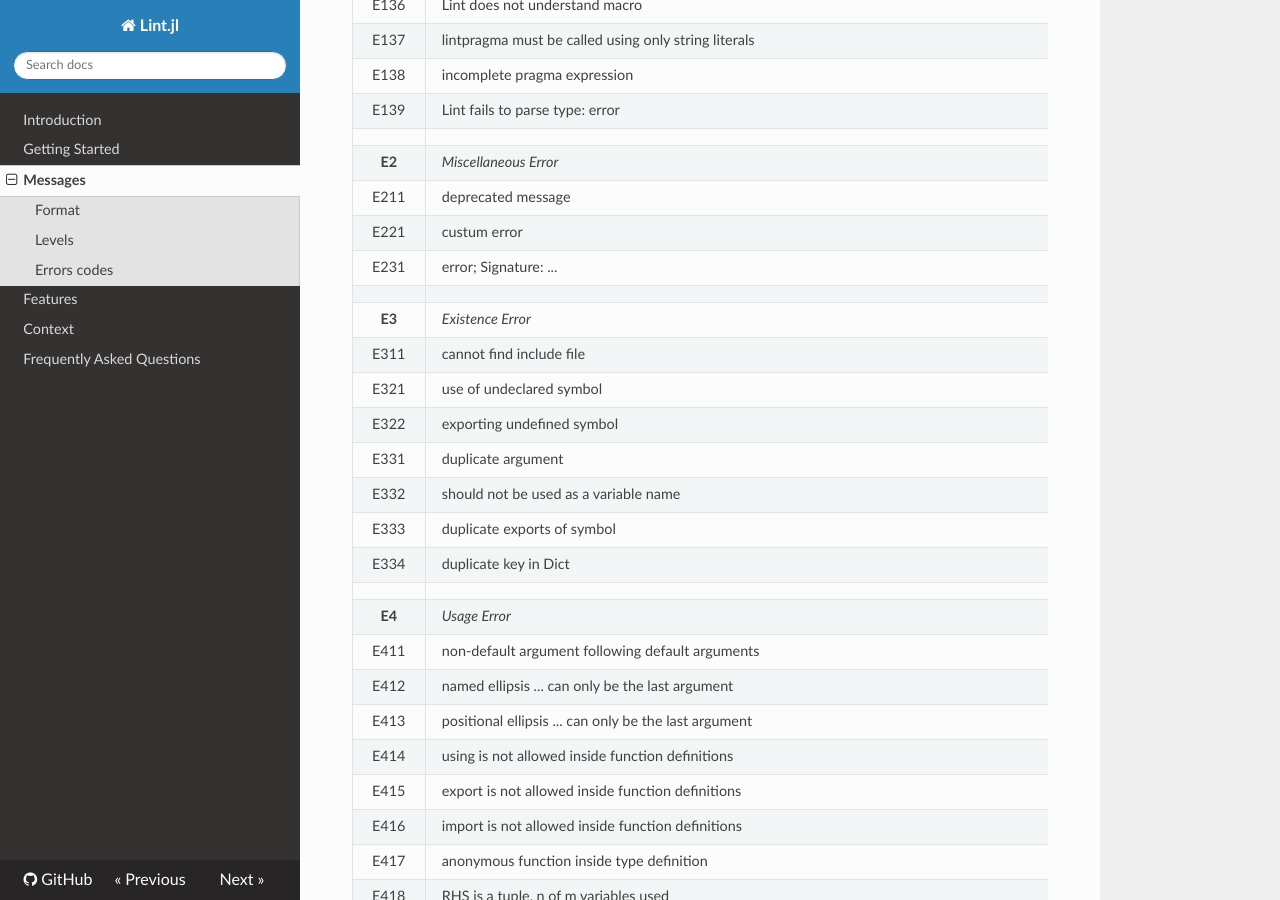
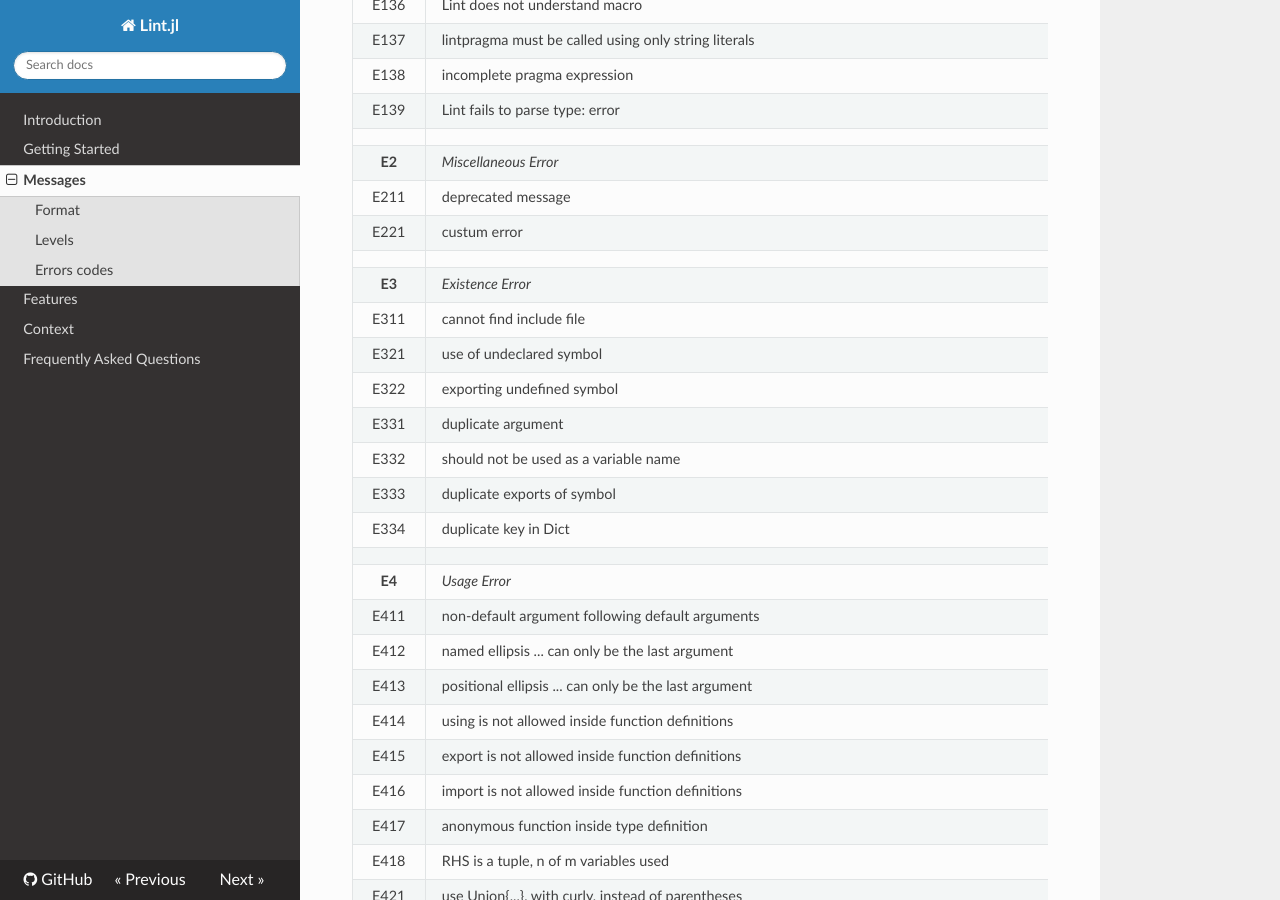
Before and after one commit to tonyhffong/Lint.jl, an MkDocs documentation site: the page built from docs/messages.md, in a window 1280 px wide and 900 px high, scrolled down 1456 px. Built offline with MkDocs 1.6.1, drawn with Linux system fonts in a browser that asks for light colours; nearby versions of some CDN libraries; old or Windows-style settings are respelled for this version of MkDocs; some of the changed text lies outside the part shown.

```diff
--- a/docs/messages.md
+++ b/docs/messages.md
@@ -57,7 +57,6 @@ Every error code starts with letter for the severity `E`:`ERROR`, `W`:`WARN` or
 | **E2** | *Miscellaneous Error*
 | E211   | deprecated message
 | E221   | custum error
-| E231   | error; Signature: ...
 |        |
 | **E3** | *Existence Error*
 | E311   | cannot find include file
```
Also changed, not shown: other parts of docs/messages.md (+1 -0 lines), 2 other files.
